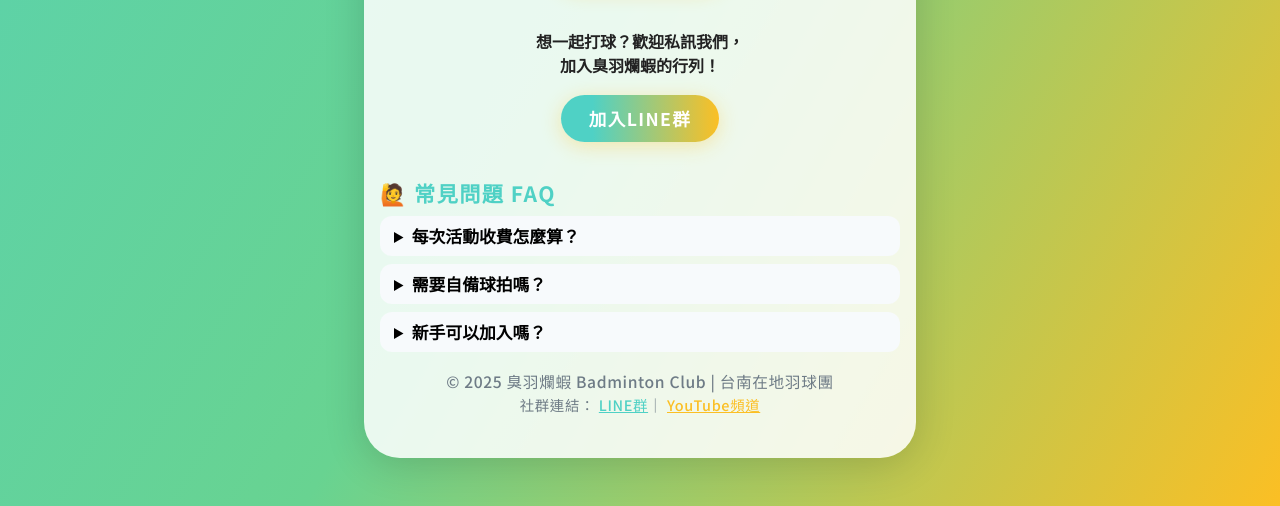
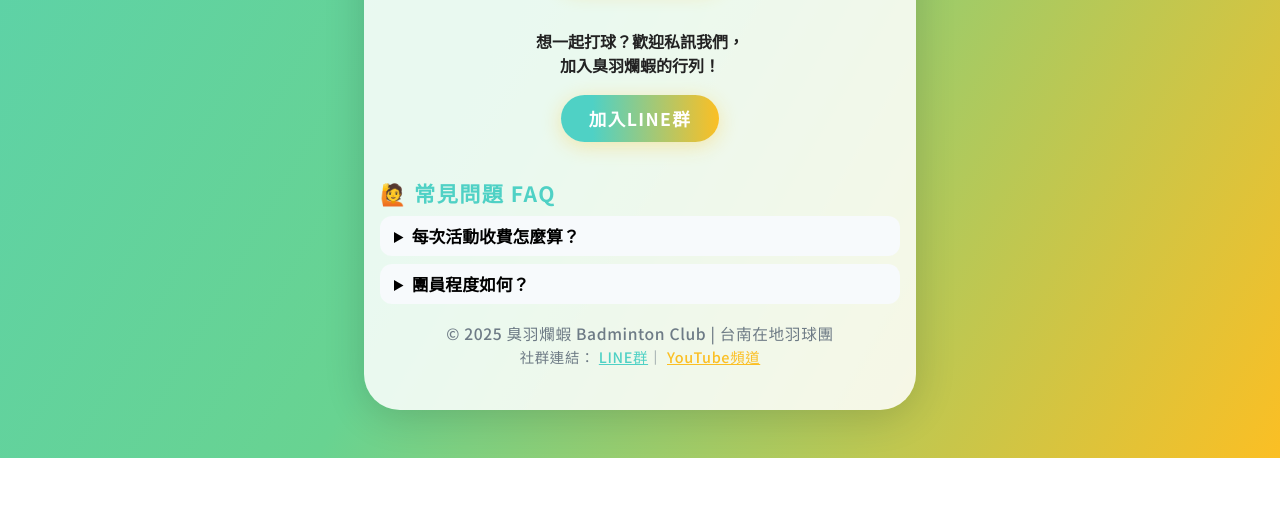
Before and after one commit to joe94113/StinkyFeatherBadShrimps, a plain HTML site: page index.html in a window 1280 px wide. Shown: the part 1504-2010 px from the top of the page. After the commit the page ends 1962 px from the top, so only its background shows below. Drawn offline with Linux system fonts and the light colour scheme.

Commit message:
Update index.html

```diff
--- a/index.html
+++ b/index.html
@@ -363,9 +363,8 @@
 
     <h2 class="section-title">🙋 常見問題 FAQ</h2>
     <div class="faq-list">
-      <details><summary>每次活動收費怎麼算？</summary><div>場租+球費AA制，平均一次約200~250元。</div></details>
-      <details><summary>需要自備球拍嗎？</summary><div>建議自備球拍，若沒有也可先跟團員借用。</div></details>
-      <details><summary>新手可以加入嗎？</summary><div>歡迎各級程度。</div></details>
+      <details><summary>每次活動收費怎麼算？</summary><div>平均一次約200~250元，按球耗調整。</div></details>
+      <details><summary>團員程度如何？</summary><div>男生4-6，女生3-5。</div></details>
     </div>
 
     <div class="footer">
```
